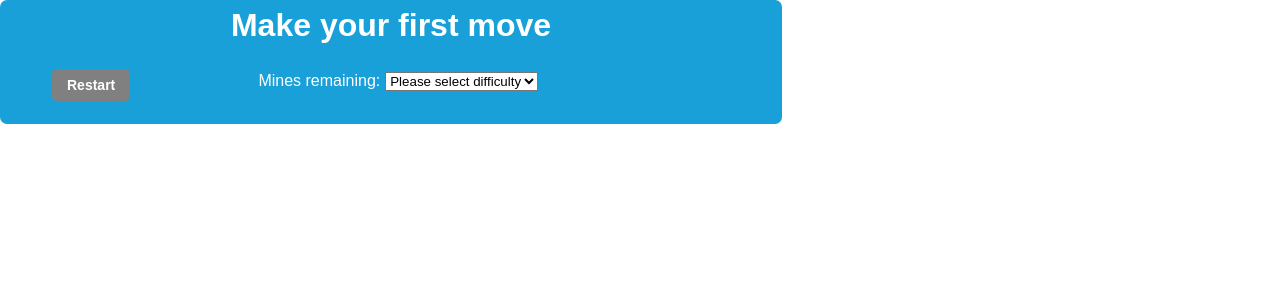
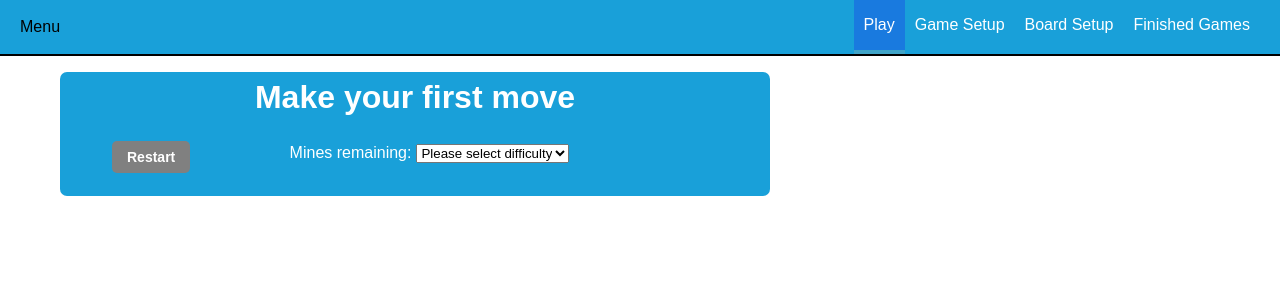
Before and after one commit to juanbrk/minesweeperJs, a React app: page / in a window 1280 px wide. Shown: the top 300 px of the page. Built offline with nearby package versions, Linux system fonts and the light colour scheme.

Commit message:
Toolbar created and implemented, not yet functioning. Added some folders to src  Created Layout.js and implemented inside App.js to hold the application content

```diff
--- a/src/App.js
+++ b/src/App.js
@@ -1,13 +1,15 @@
 import React, { Component } from 'react';
 import './App.css';
 import Game from './Containers/Game/Game';
-
+import Layout from './Components/Layout/Layout';
 class App extends Component {
 
   render() {
     return (
       <div className={"App"}>
-        <Game />
+        <Layout>
+          <Game />
+        </Layout>
       </div>
 
 
--- /dev/null
+++ b/src/Components/Layout/Layout.css
@@ -0,0 +1,3 @@
+.content {
+    margin-top: 72px;
+}
--- /dev/null
+++ b/src/Components/Layout/Layout.js
@@ -0,0 +1,19 @@
+import React from 'react';
+import Toolbar from '../Navigation/Toolbar';
+import classes from './Layout.css';
+
+    /*
+        Wrapper component that sets how the application will be displayed
+    */
+
+const layout = (props) => (
+    <React.Fragment>
+        <Toolbar/>
+        <main className={classes.content}>
+            {props.children}
+        </main>
+    </React.Fragment>
+
+);
+
+export default layout;
--- /dev/null
+++ b/src/Components/Navigation/NavigationItems/NavigationItem/NavigationItem.css
@@ -0,0 +1,25 @@
+.navigationItem{
+    margin:0;
+    box-sizing: border-box;
+    display: flex;
+    height: 100%;
+    align-items: center;
+}
+
+.navigationItem a{
+    color: white;
+    text-decoration: none;
+    height: 100%;
+    padding: 16px 10px;
+    border-bottom: 4px solid transparent;
+    box-sizing: border-box;
+    display: block;
+}
+
+.navigationItem a:hover,
+.navigationItem a:active,
+.navigationItem a.active {
+    background-color: #197AdF  ;
+    border-bottom:  4px solid #40A4C8;
+    color: white;
+}
--- /dev/null
+++ b/src/Components/Navigation/NavigationItems/NavigationItem/NavigationItem.js
@@ -0,0 +1,15 @@
+import React from 'react';
+import classes from './NavigationItem.css';
+
+const navigationItem = (props) => (
+    <li className={classes.navigationItem}>
+        <a
+            href={props.link}
+            className={props.active ? classes.active : null}
+        >
+                {props.children}
+        </a>
+    </li>
+);
+
+export default navigationItem;
--- /dev/null
+++ b/src/Components/Navigation/NavigationItems/NavigationItems.css
@@ -0,0 +1,8 @@
+.navigationItems{
+    margin: 0;
+    padding: 0;
+    list-style:none;
+    display: flex;
+    align-items: center;
+    height: 100%;
+}
--- /dev/null
+++ b/src/Components/Navigation/NavigationItems/NavigationItems.js
@@ -0,0 +1,24 @@
+import React from 'react';
+import NavigationItem from './NavigationItem/NavigationItem';
+import classes from './NavigationItems.css';
+
+const navigationItems = (props) => (
+    <ul className={classes.navigationItems}>
+        <NavigationItem
+            link={"/"}
+            active> Play
+        </NavigationItem>
+        <NavigationItem
+            link={"/"}> Game Setup
+        </NavigationItem>
+        <NavigationItem
+            link={"/"}> Board Setup
+        </NavigationItem>
+        <NavigationItem
+            link={"/"}> Finished Games
+        </NavigationItem>
+
+    </ul>
+);
+
+export default navigationItems;
--- /dev/null
+++ b/src/Components/Navigation/Toolbar.css
@@ -0,0 +1,20 @@
+.toolbar{
+    width: 100%;
+    height:56px;
+    position: fixed;
+    top: 0px;
+    left: 0px;
+    background-color: #19a0d9;
+    display: flex;
+    justify-content: space-between;
+    align-items: center;
+    padding: 0 20px;
+    box-sizing: border-box;
+    /* Has to be lower than the backdrop that is going to be created later*/
+    z-index: 90;
+    border-bottom: 2px solid black;
+}
+
+.toolbar nav{
+    height: 100%;
+}
--- /dev/null
+++ b/src/Components/Navigation/Toolbar.js
@@ -0,0 +1,18 @@
+import React from 'react';
+import classes from './Toolbar.css';
+import NavigationItems from '../Navigation/NavigationItems/NavigationItems';
+    /*
+        Basic toolbar to allow routing between pages inside application
+    */
+
+const toolbar = (props) => (
+    <header className={classes.toolbar}>
+        <div>Menu</div>
+        <nav>
+            <NavigationItems />
+        </nav>
+    </header>
+
+);
+
+export default toolbar;
--- a/src/Containers/Game/Game.css
+++ b/src/Containers/Game/Game.css
@@ -1,5 +1,6 @@
 .game{
-
+    display: block;
+    margin:5px 60px;
 }
 
 
--- a/src/Containers/Game/Game.js
+++ b/src/Containers/Game/Game.js
@@ -3,7 +3,7 @@ import Board from '../Board/Board';
 import classes from './Game.css';
 import Menu from '../../Components/Menu/Menu';
 
-const gameStatuses = {
+const GAMESTATUSES = {
     notInitialized: "Make your first move",
     inProgress: "Not yet loosing",
     won: "YOU WON!",
@@ -28,7 +28,7 @@ class game extends PureComponent {
         mineCount: null,
         height: null,
         width: null,
-        gameStatus: gameStatuses.notInitialized,
+        gameStatus: GAMESTATUSES.notInitialized,
         //Will be selected from the dropDown menu
         difficulty: null,
         //Will be rendered once the difficulty has been selected
@@ -52,8 +52,8 @@ class game extends PureComponent {
             //Update state with new values
             this.setState({
                 boardData: populatedBoardWithNeighbours,
-                gameStatus:gameStatuses.notInitialized,
-             });
+                gameStatus: GAMESTATUSES.notInitialized,
+            });
 
         } else {
             //If this.state.difficulty === null
@@ -121,7 +121,7 @@ class game extends PureComponent {
             for (let j = 0; j < width; j++) {
                 //Had to check for !data[i][j] === undefined because it was throwing neighbouringTile is Undefined error even though when
                 // debugging everything seems fine and every neighbouringTile has data in it.
-                if (!updatedData[i][j].containsMine ) {
+                if (!updatedData[i][j].containsMine) {
                     let mine = 0;
                     const neighbours = this.traverseBoard(updatedData[i][j].rowIndex, updatedData[i][j].colIndex, updatedData);
                     //Replaced .map() method with a forEach() below
@@ -237,7 +237,7 @@ class game extends PureComponent {
 
                 //if both arrays are equal, game is won. Update gameStatus
                 this.setState({
-                    gameStatus: gameStatuses.won,
+                    gameStatus: GAMESTATUSES.won,
                 });
             }
 
@@ -262,7 +262,7 @@ class game extends PureComponent {
 
         });
 
-        this.setState({boardData: updatedData});
+        this.setState({ boardData: updatedData });
     }
 
     // Method that uses recursion and a stack (flood fill maybe?) to reveal all empty || !containsMine and returns the updated board
@@ -315,7 +315,7 @@ class game extends PureComponent {
         const clickedTile = { ...this.state.boardData[x][y] };
 
         //Check if clicked tile has not been revealed or flagged yet, if revealed do nothing.
-        if (!clickedTile.isRevealed && !clickedTile.isFlagged && !(this.state.gameStatus === gameStatuses.won )) {
+        if (!clickedTile.isRevealed && !clickedTile.isFlagged && !(this.state.gameStatus === GAMESTATUSES.won)) {
 
             //If not revealed yet, check for mines
             if (clickedTile.containsMine) {
@@ -324,7 +324,7 @@ class game extends PureComponent {
                 alert("There is a mine, you explode! and lose btw");
 
                 this.setState({
-                    gameStatus: gameStatuses.lost,
+                    gameStatus: GAMESTATUSES.lost,
                 });
 
                 this.revealBoardContent();
@@ -332,7 +332,7 @@ class game extends PureComponent {
             } else {
 
                 // Variable to update gameStatus
-                let status = gameStatuses.inProgress
+                let status = GAMESTATUSES.inProgress
 
                 //If is not revealed nor flagged nor contains mine... is it empty?
                 if (clickedTile.isEmpty) {
@@ -373,7 +373,7 @@ class game extends PureComponent {
         const newData = this.initializeBoard(this.state.height, this.state.width, this.state.mineCount);
         this.setState({
             board: newData,
-            gameStatus: gameStatuses.notInitialized,
+            gameStatus: GAMESTATUSES.notInitialized,
         });
 
     }
@@ -421,14 +421,14 @@ class game extends PureComponent {
             });
     }
 
-     // handles right clicks to flag or unflag a tile. Updates the counter of remaining mines and the
+    // handles right clicks to flag or unflag a tile. Updates the counter of remaining mines and the
     // board state with flagged/unflagged tiles
     rightClickHandler(event, x, y) {
         event.preventDefault();  // prevents default behaviour such as right click
         const clickedTile = { ...this.state.boardData[x][y] }
 
         //ommit if revealed and if  game is ended
-        if (!clickedTile.isRevealed && !(this.state.gameStatus === gameStatuses.won)) {
+        if (!clickedTile.isRevealed && !(this.state.gameStatus === GAMESTATUSES.won)) {
 
             let minesLeft = this.state.mineCount;
 
@@ -479,7 +479,6 @@ class game extends PureComponent {
     //Method to handle status change of the game when clicking tiles from Board.
     handleStatusChange(newStatus) {
         this.setState({ gameStatus: newStatus });
-
     }
 
     render() {
@@ -503,7 +502,7 @@ class game extends PureComponent {
                     gameStatus={this.state.gameStatus}
                     onStatusChange={(e) => this.handleStatusChange(e)}
                     tileClicked={this.tileClickedHandler}
-                    tileFlagged ={this.rightClickHandler}
+                    tileFlagged={this.rightClickHandler}
                 />
             </div>
         );
```
